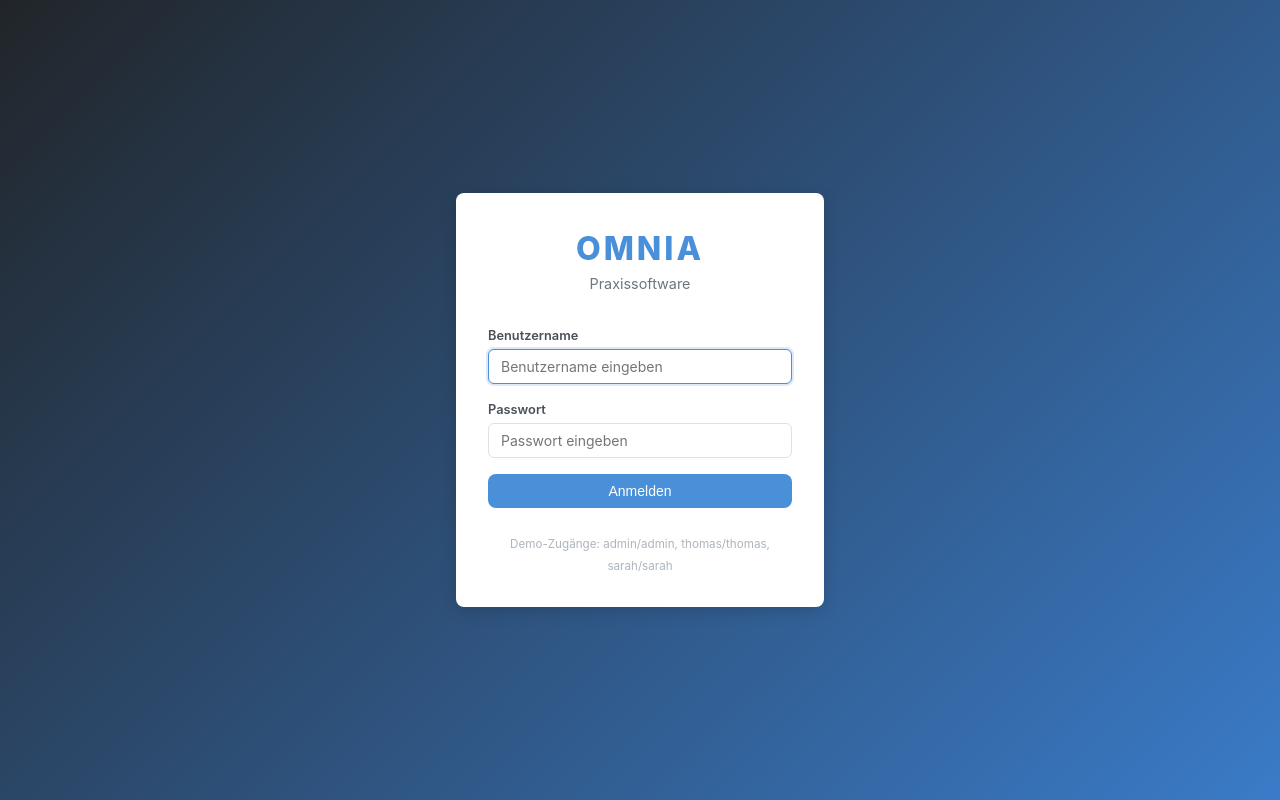
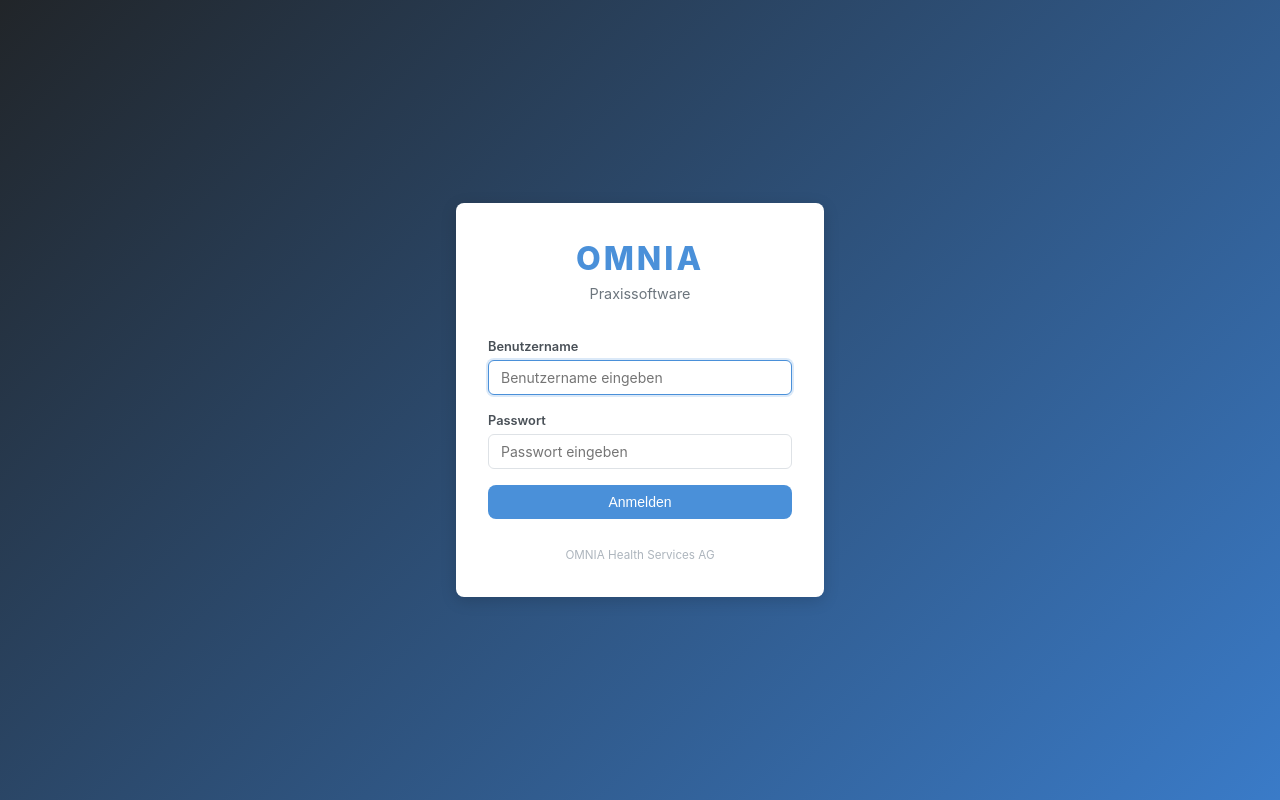
Before and after one commit to Thomas4104/praxis-app, a Flask app: page /login in a window 1280 px wide. Run offline with Flask 3, Linux system fonts and the light colour scheme; some libraries are stand-ins or nearby versions.

Commit message:
Demo-Zugänge von Login-Seite entfernt
Co-Authored-By: Claude Opus 4.6 (1M context) <noreply@anthropic.com>

```diff
--- a/blueprints/auth/templates/auth/login.html
+++ b/blueprints/auth/templates/auth/login.html
@@ -38,7 +38,7 @@
             </form>
 
             <div class="login-footer">
-                <small>Demo-Zugänge: admin/admin, thomas/thomas, sarah/sarah</small>
+                <small>OMNIA Health Services AG</small>
             </div>
         </div>
     </div>
```
